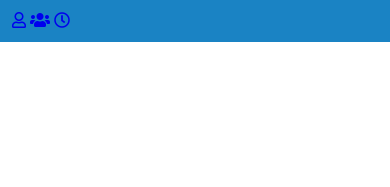
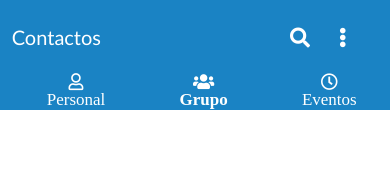
Before and after one commit to verioska/SCL007-Hackathon-Fundacion-Banigualdad, a plain HTML site: page src/index.html in a window 390 px wide. Drawn offline with Linux system fonts and the light colour scheme.

Commit message:
nuevos cambioes en el menu

```diff
--- a/src/grillas.css
+++ b/src/grillas.css
@@ -81,3 +81,47 @@
     /* (12 / 12) x 100 */
     width: 100%;
   }
+
+  @media only screen and (max-width: 768px) {
+    /* For mobile phones: */
+    [class*="col-"] {
+        width: 100%;
+   }
+
+   #menumain{
+    padding: 0px;
+    margin-left: 3%;
+  }
+  header{
+  height: 110px;
+  }
+
+  .menu{
+    text-align: center;
+    font-size: 25px;
+    padding: 19% 9%;
+    margin-top: -53%
+  }
+
+  #personal,#grupo,#eventos{
+    font-size: 17px;
+    margin-top: 22px;
+  }
+  #contactos{
+    font-family: Trebuchet MS;
+    font-size: 20px;
+    line-height: 28px;
+    color: #FFFFFF;
+    margin-top: 23px;
+ }
+ #lupa{
+  margin-left: 184px;
+ }
+ #menu{
+  margin-left: 29px;
+ }
+
+
+
+
+  }
--- a/src/index.html
+++ b/src/index.html
@@ -14,9 +14,11 @@
         <div  class="container">
           <div  class="row" >
             <div class="col-12 " id="menumain">
-              <a href="#" id="home" class="menu"><i class="far fa-user"></i></a>
-              <a href="#" id="lupa" class="menu"><i class="fas fa-users"></i></a>
-              <a href="#" id="mas" class="menu"><i class="far fa-clock"></i></i></a>
+             <p id="contactos">Contactos <i  class="fas fa-search" id="lupa"><i class="fas fa-ellipsis-v" id="menu"></i></i></p>
+
+              <a href="#"  class="menu"><i class="far fa-user" id="personal" ><br>Personal</i></a>
+              <a href="#"  class="menu"><i class="fas fa-users" id="grupo"><br>Grupo</i></a>
+              <a href="#"  class="menu"><i class="far fa-clock" id="eventos" ><br>Eventos</i></a>
 
             </div>
           </div>
--- a/src/style.css
+++ b/src/style.css
@@ -1,3 +1,6 @@
 header{
     background-color: #1A83C4;
 }
+.menu{
+    color: white;
+}
```
